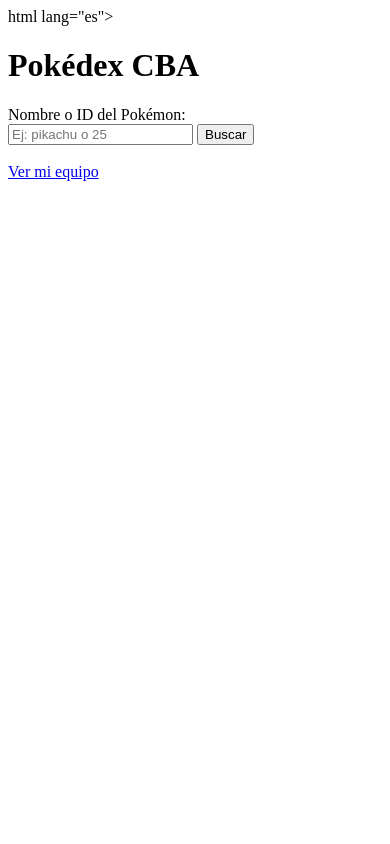
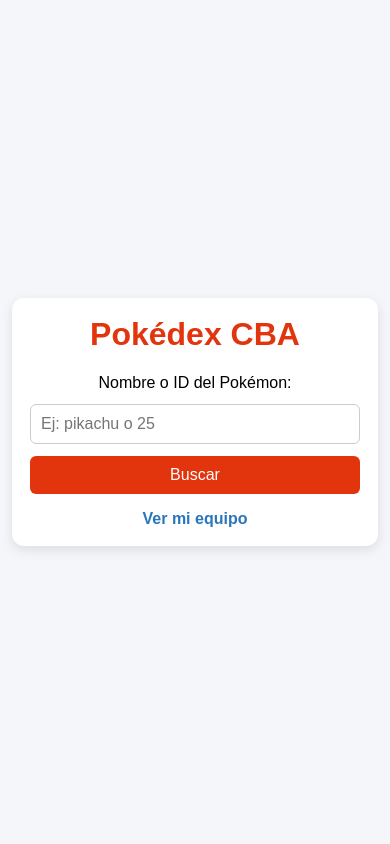
Before and after one commit to pizzasofi/proyecto-php-clase05, a PHP site: page / in a window 390 px wide. Run offline with PHP 8.4, Linux system fonts and the light colour scheme.

Commit message:
style: mejorar interfaz responsive

```diff
--- a/index.php
+++ b/index.php
@@ -1,22 +1,109 @@
 <!DOCTYPE html>
-html lang="es">
+<html lang="es">
 <head>
-<meta charset= "UTF-8">
+  <meta charset="UTF-8">
+  <meta name="viewport" content="width=device-width, initial-scale=1.0">
   <title>Pokédex CBA</title>
+  <style>
+    /* Mejora visual y diseño responsive */
+    * {
+      box-sizing: border-box;
+      font-family: Arial, sans-serif;
+    }
+
+    body {
+      background-color: #f4f6f9;
+      margin: 0;
+      padding: 20px;
+      display: flex;
+      justify-content: center;
+      align-items: center;
+      min-height: 100vh;
+    }
+
+    .contenedor {
+      display: flex;
+      flex-wrap: wrap;
+      gap: 16px;
+      justify-content: center;
+      width: 100%;
+    }
+
+    .tarjeta {
+      background-color: #ffffff;
+      width: 100%;
+      max-width: 380px;
+      border-radius: 12px;
+      box-shadow: 0 4px 12px rgba(0, 0, 0, 0.1);
+      padding: 24px;
+      text-align: center;
+    }
+
+    h1 {
+      color: #e3350d;
+      margin-top: 0;
+    }
+
+    input[type="text"] {
+      width: 100%;
+      padding: 10px;
+      margin: 12px 0;
+      border: 1px solid #ccc;
+      border-radius: 6px;
+      font-size: 16px;
+    }
+
+    button {
+      width: 100%;
+      padding: 10px;
+      background-color: #e3350d;
+      color: white;
+      border: none;
+      border-radius: 6px;
+      font-size: 16px;
+      cursor: pointer;
+    }
+
+    button:hover {
+      background-color: #c22b09;
+    }
+
+    .enlace-equipo {
+      display: inline-block;
+      margin-top: 16px;
+      color: #2a75bb;
+      text-decoration: none;
+      font-weight: bold;
+    }
+
+    @media (max-width: 600px) {
+      body {
+        padding: 12px;
+      }
+      .tarjeta {
+        max-width: 100%;
+        padding: 18px;
+      }
+    }
+  </style>
 </head>
 <body>
+  <div class="contenedor">
+    <div class="tarjeta">
       <h1>Pokédex CBA</h1>
       <form action="pokemon.php" method="GET">
-<label>Nombre o ID del Pokémon:</label><br>
+        <label for="pokemon">Nombre o ID del Pokémon:</label>
         <input
           type="text"
+          id="pokemon"
           name="pokemon"
           placeholder="Ej: pikachu o 25"
           required
         >
         <button type="submit">Buscar</button>
       </form>
-<br>
-<a href="equipo.php">Ver mi equipo</a>
+      <a class="enlace-equipo" href="equipo.php">Ver mi equipo</a>
+    </div>
+  </div>
 </body>
 </html>
```
Lines whose indentation alone changed are shown as unchanged.
